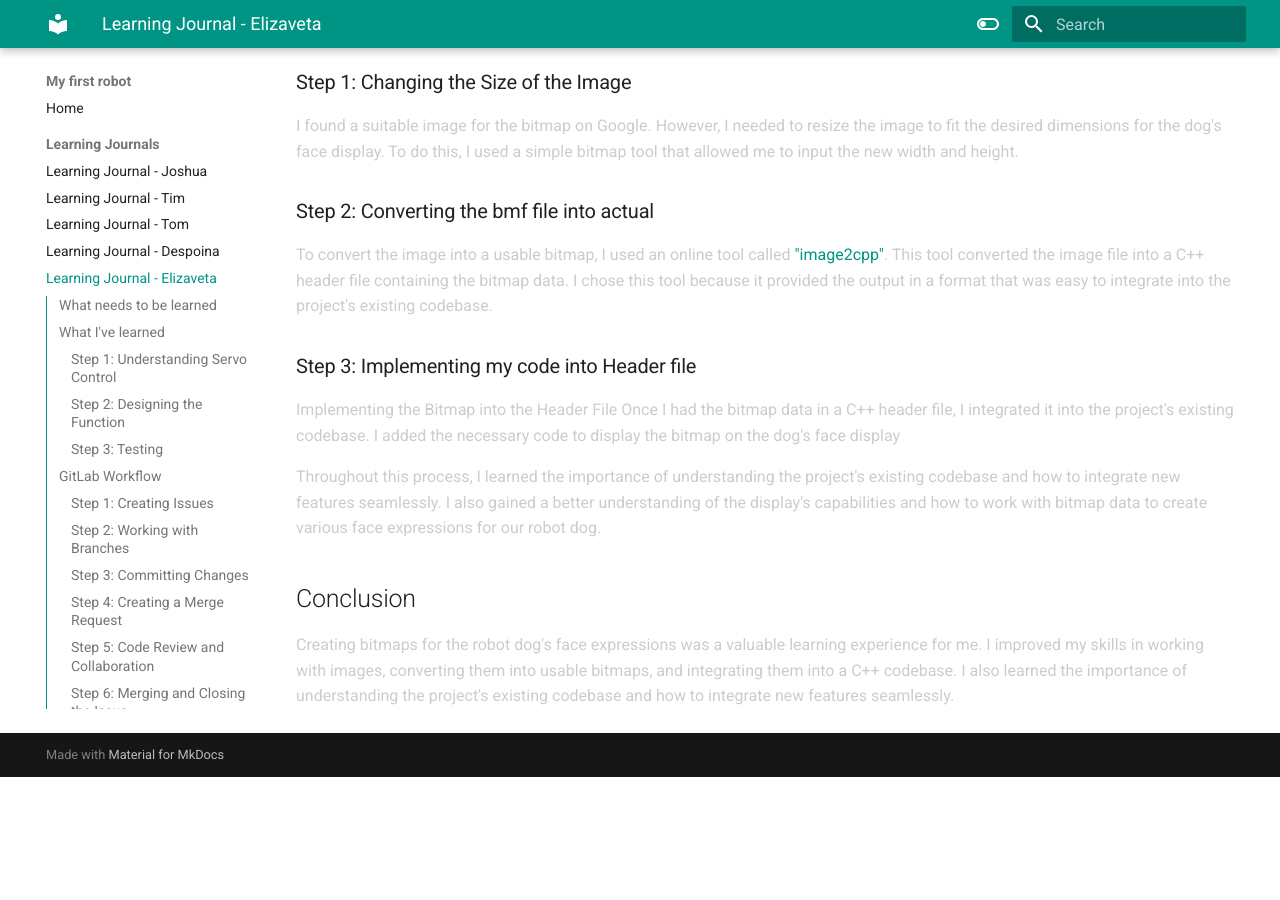
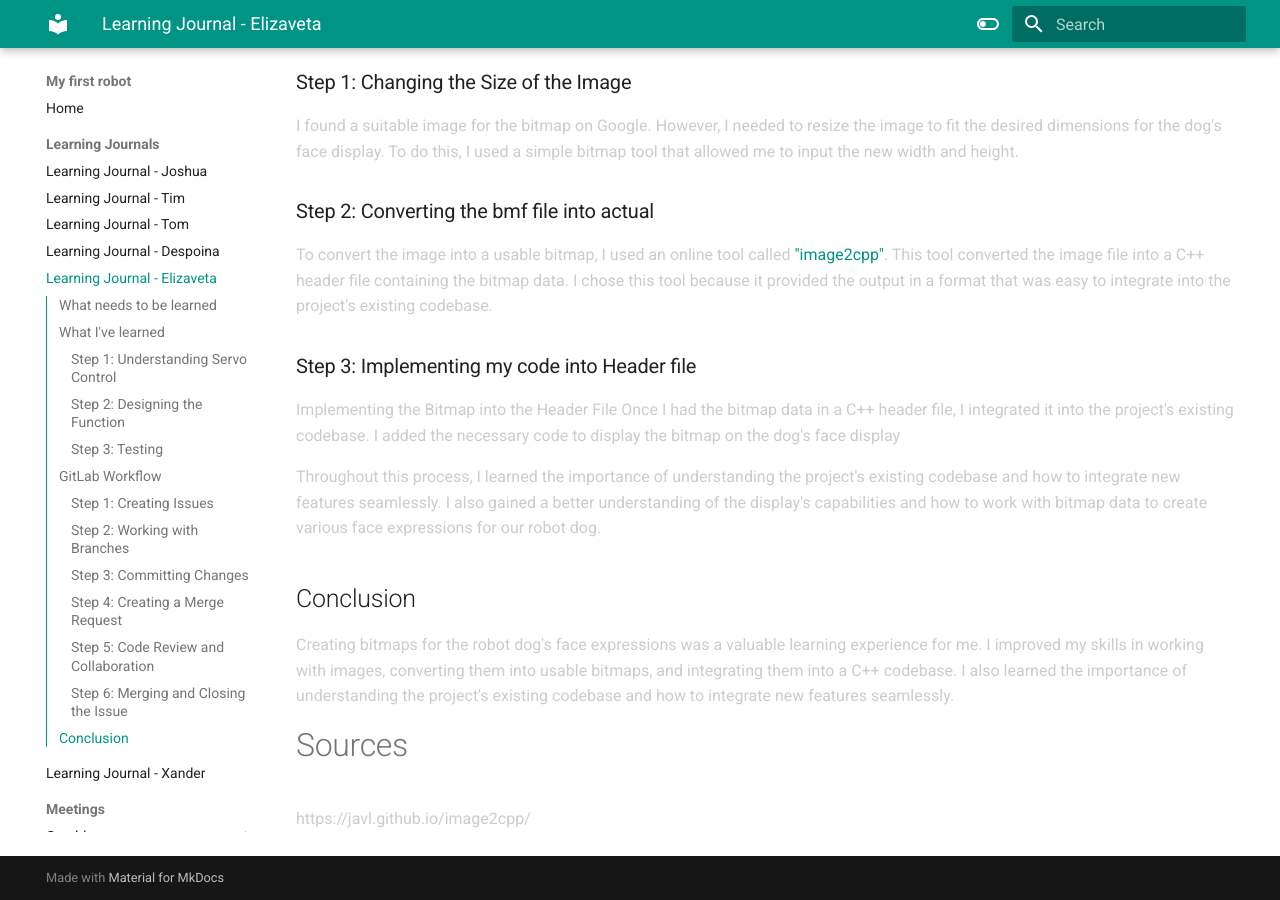
Before and after one commit to VioletHarmon2002/MyFirstRobot, an MkDocs documentation site: the page built from docs/Learning Journals/learning-journal-elizaveta.md, in a window 1280 px wide and 900 px high, scrolled down 2310 px. Built offline with MkDocs 1.6.1 and Material for MkDocs 9.7.7, drawn with Linux system fonts in a browser that asks for light colours; before the commit the page ends 3087 px from its top, so only the background shows below that.

Commit message:
added sources

```diff
--- a/docs/Learning Journals/learning-journal-elizaveta.md
+++ b/docs/Learning Journals/learning-journal-elizaveta.md
@@ -76,3 +76,6 @@ Throughout this process, I learned the importance of understanding the project's
 
 ## Conclusion
 Creating bitmaps for the robot dog's face expressions was a valuable learning experience for me. I improved my skills in working with images, converting them into usable bitmaps, and integrating them into a C++ codebase. I also learned the importance of understanding the project's existing codebase and how to integrate new features seamlessly.
+
+# Sources
+https://javl.github.io/image2cpp/
```
